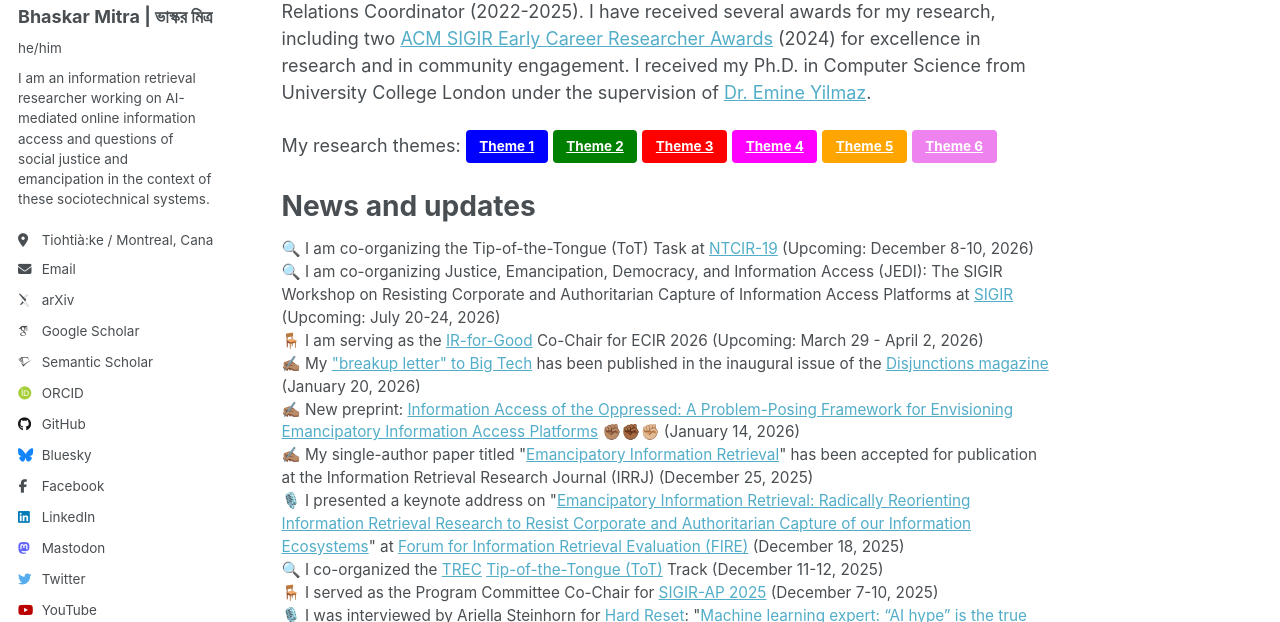
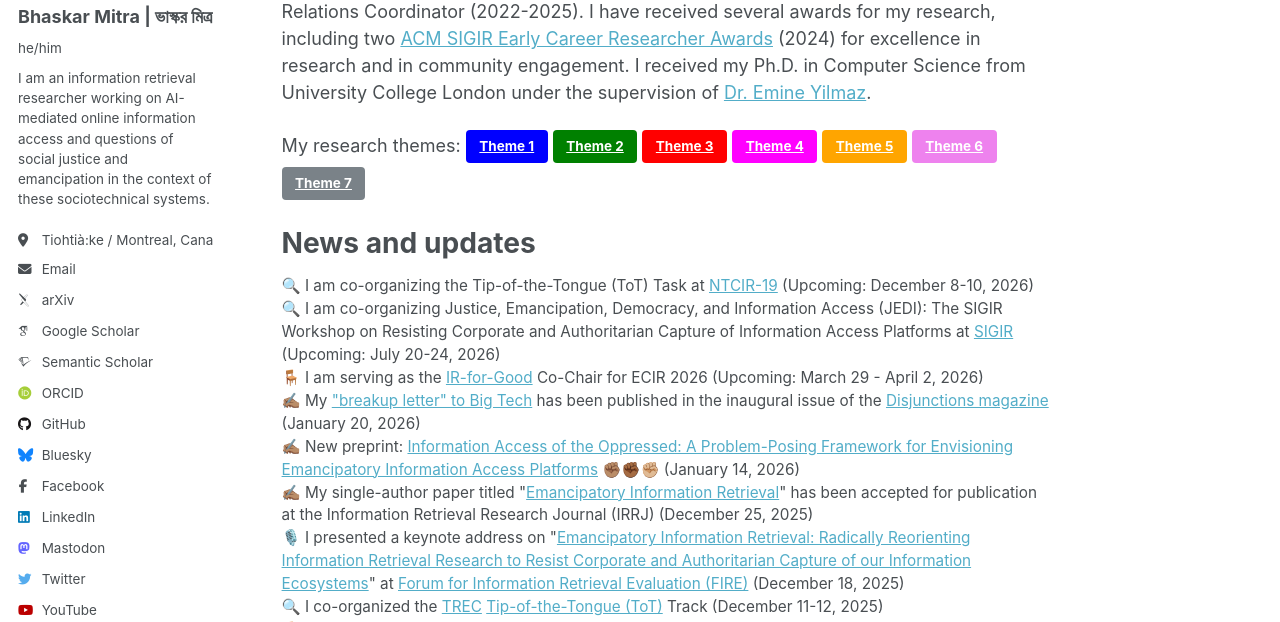
Before and after one commit to bhaskar-mitra/bhaskar-mitra.github.io, a Jekyll site: the page built from _pages/about.md, in a window 1280 px wide and 900 px high, cut to the strip 278-900 px from the top of the window. Built offline with Jekyll 4.4.1, drawn with Linux system fonts in a browser that asks for light colours; some web fonts are replaced.

Commit message:
Update about.md

```diff
--- a/_pages/about.md
+++ b/_pages/about.md
@@ -22,6 +22,7 @@
 <a href="theme-4" class="btn" style="background-color:magenta" onmouseover="this.style.backgroundColor='color-mix(in srgb, #000 20%, magenta 80%)'" onmouseout="this.style.backgroundColor='magenta'">Theme 4</a>
 <a href="theme-5" class="btn" style="background-color:orange" onmouseover="this.style.backgroundColor='color-mix(in srgb, #000 20%, orange 80%)'" onmouseout="this.style.backgroundColor='orange'">Theme 5</a>
 <a href="theme-6" class="btn" style="background-color:violet" onmouseover="this.style.backgroundColor='color-mix(in srgb, #000 20%, violet 80%)'" onmouseout="this.style.backgroundColor='violet'">Theme 6</a>
+<a href="theme-7" class="btn" style="background-color:amber" onmouseover="this.style.backgroundColor='color-mix(in srgb, #000 20%, amber 80%)'" onmouseout="this.style.backgroundColor='amber'">Theme 7</a>
 
 
 News and updates
```
